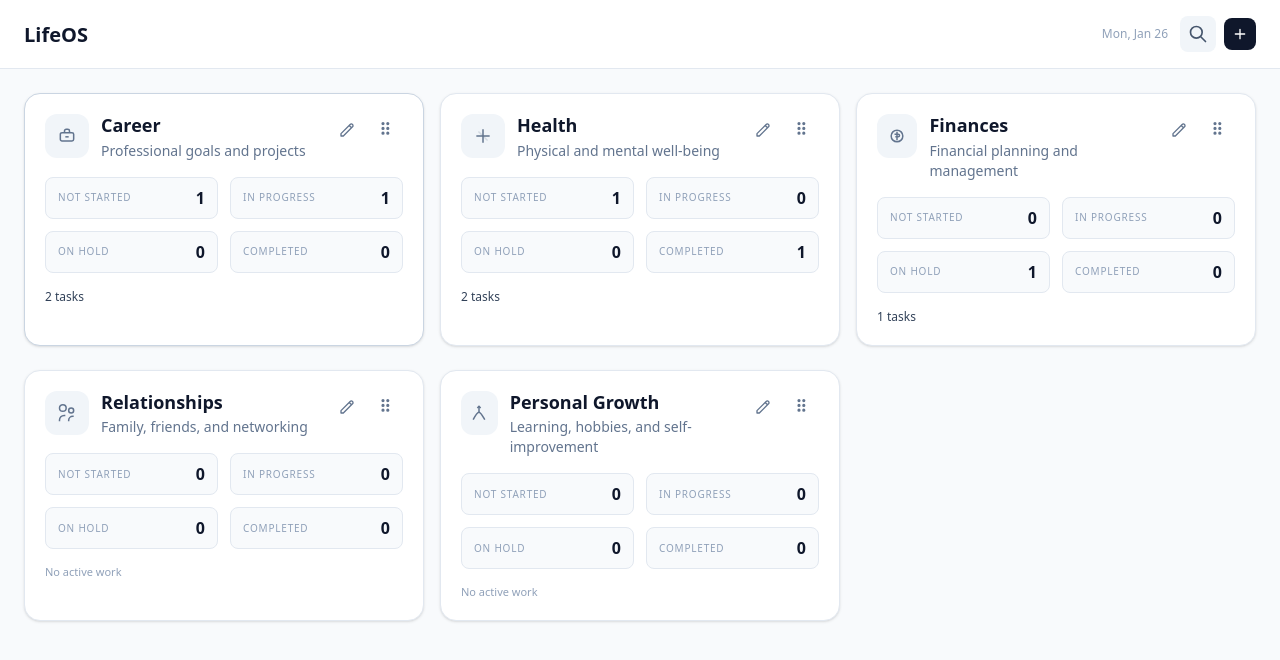
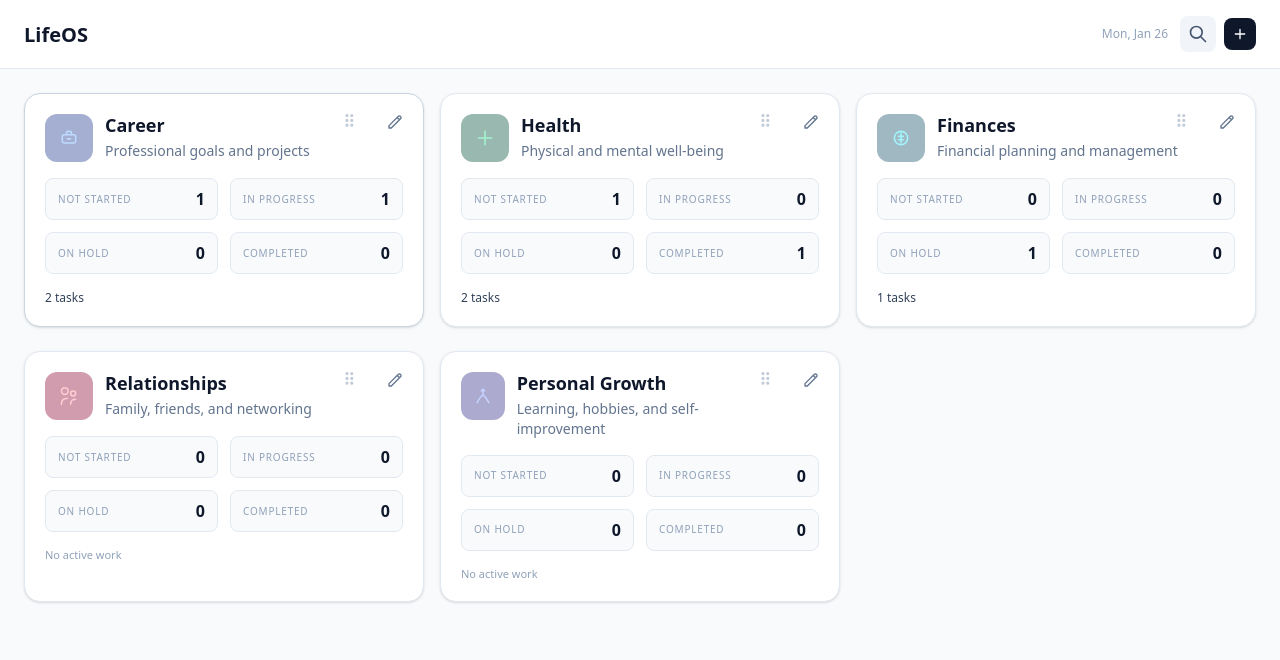
Before and after one commit to attarira/life-os, a Next.js app: page / in a window 1280 px wide. Shown: the top 660 px of the page. Built offline with nearby package versions, Linux system fonts and the light colour scheme.

Commit message:
more ui enhancements

```diff
--- a/src/components/Column.tsx
+++ b/src/components/Column.tsx
@@ -34,6 +34,7 @@ export function Column({ status, label, color, tasks }: ColumnProps) {
       parentId: currentParentId,
       title: trimmed,
       status,
+      priority: 'MEDIUM',
     });
 
     setNewTitle('');
--- a/src/components/HomeDashboard.tsx
+++ b/src/components/HomeDashboard.tsx
@@ -29,30 +29,30 @@ type AreaSnapshot = {
   dueSoon: boolean;
 };
 
-const LIFE_AREA_ICONS: Record<string, JSX.Element> = {
+const LIFE_AREA_ICONS: Record<string, React.JSX.Element> = {
   career: (
-    <svg className="w-5 h-5" viewBox="0 0 24 24" fill="none" stroke="currentColor" strokeWidth="1.8" aria-hidden="true">
+    <svg className="w-5 h-5" viewBox="0 0 24 24" fill="none" stroke="currentColor" strokeWidth="1.9" strokeLinecap="round" strokeLinejoin="round" aria-hidden="true">
       <rect x="4" y="8" width="16" height="10" rx="2" />
       <path d="M9 8V6a2 2 0 012-2h2a2 2 0 012 2v2" />
       <path d="M10 13h4" />
     </svg>
   ),
   health: (
-    <svg className="w-5 h-5" viewBox="0 0 24 24" fill="none" stroke="currentColor" strokeWidth="1.8" aria-hidden="true">
+    <svg className="w-5 h-5" viewBox="0 0 24 24" fill="none" stroke="currentColor" strokeWidth="1.9" strokeLinecap="round" strokeLinejoin="round" aria-hidden="true">
       <path d="M12 4v16" />
       <path d="M4 12h16" />
-      <path d="M6.5 6.5l11 11" opacity=".2" />
     </svg>
   ),
   finances: (
-    <svg className="w-5 h-5" viewBox="0 0 24 24" fill="none" stroke="currentColor" strokeWidth="1.8" aria-hidden="true">
-      <path d="M5 12a7 7 0 0014 0 7 7 0 10-14 0z" />
-      <path d="M12 7v10" />
-      <path d="M9 10h4.5a1.5 1.5 0 110 3H10" />
+    <svg className="w-5 h-5" viewBox="0 0 24 24" fill="none" stroke="currentColor" strokeWidth="1.9" strokeLinecap="round" strokeLinejoin="round" aria-hidden="true">
+      <circle cx="12" cy="12" r="8" />
+      <path d="M12 6v12" />
+      <path d="M9 10h6" />
+      <path d="M9 14h6" />
     </svg>
   ),
   relationships: (
-    <svg className="w-5 h-5" viewBox="0 0 24 24" fill="none" stroke="currentColor" strokeWidth="1.8" aria-hidden="true">
+    <svg className="w-5 h-5" viewBox="0 0 24 24" fill="none" stroke="currentColor" strokeWidth="1.9" strokeLinecap="round" strokeLinejoin="round" aria-hidden="true">
       <path d="M7 10a4 4 0 110-8 4 4 0 010 8z" />
       <path d="M17 12a3 3 0 110-6 3 3 0 010 6z" />
       <path d="M3 22v-1.5A5.5 5.5 0 018.5 15H10" />
@@ -60,13 +60,39 @@ const LIFE_AREA_ICONS: Record<string, JSX.Element> = {
     </svg>
   ),
   growth: (
-    <svg className="w-5 h-5" viewBox="0 0 24 24" fill="none" stroke="currentColor" strokeWidth="1.8" aria-hidden="true">
+    <svg className="w-5 h-5" viewBox="0 0 24 24" fill="none" stroke="currentColor" strokeWidth="1.9" strokeLinecap="round" strokeLinejoin="round" aria-hidden="true">
       <path d="M5 20c3-6 5-9 7-9s3 2 7 9" />
       <path d="M12 11V4" />
       <path d="M10 6l2-2 2 2" />
     </svg>
   ),
+  recreation: (
+    <svg className="w-5 h-5" viewBox="0 0 24 24" fill="none" stroke="currentColor" strokeWidth="1.9" strokeLinecap="round" strokeLinejoin="round" aria-hidden="true">
+      <path d="M5 19l7-14 7 14H5z" />
+      <path d="M9 15h6" />
+    </svg>
+  ),
 };
+
+const AREA_TONES: Record<string, { bg: string; text: string }> = {
+  career: { bg: 'bg-blue-900/40', text: 'text-blue-200' },
+  health: { bg: 'bg-emerald-900/40', text: 'text-emerald-200' },
+  finances: { bg: 'bg-cyan-900/40', text: 'text-cyan-200' },
+  relationships: { bg: 'bg-rose-900/40', text: 'text-rose-200' },
+  growth: { bg: 'bg-indigo-900/40', text: 'text-indigo-200' },
+  recreation: { bg: 'bg-amber-900/40', text: 'text-amber-200' },
+};
+
+function resolveAreaKey(id: string) {
+  const key = id.toLowerCase();
+  if (key.includes('health') || key.includes('well')) return 'health';
+  if (key.includes('finance') || key.includes('budget')) return 'finances';
+  if (key.includes('relation') || key.includes('family') || key.includes('social')) return 'relationships';
+  if (key.includes('career') || key.includes('work') || key.includes('job')) return 'career';
+  if (key.includes('grow') || key.includes('learn') || key.includes('personal')) return 'growth';
+  if (key.includes('recre') || key.includes('play') || key.includes('fun')) return 'recreation';
+  return id;
+}
 
 function isDueWithinThreeDays(task: Task): boolean {
   if (!task.dueDate || task.status === 'COMPLETED') return false;
@@ -102,25 +128,29 @@ function LifeAreaCard({
   muted?: boolean;
   isActive?: boolean;
 }) {
-  const icon = LIFE_AREA_ICONS[area.id] || (
+  const toneKey = resolveAreaKey(area.title || area.id || '');
+  const icon = LIFE_AREA_ICONS[toneKey] || (
     <svg className="w-5 h-5" viewBox="0 0 24 24" fill="none" stroke="currentColor" strokeWidth="1.6">
       <path d="M4 9h6V4H4v5zM14 9h6V4h-6v5zM4 20h6v-5H4v5zM14 20h6v-5h-6v5z" />
     </svg>
   );
+  const tone = AREA_TONES[toneKey] || { bg: 'bg-slate-800/70', text: 'text-slate-200' };
 
   return (
     <div
       ref={cardRef}
-      style={style}
       onClick={onOpen}
-      className={`group relative flex flex-col gap-4 bg-white dark:bg-slate-900 border border-slate-200 dark:border-slate-800 rounded-2xl p-5 text-left shadow-sm transition-all ${
+      className={`group relative overflow-hidden flex flex-col gap-4 bg-white dark:bg-slate-900 border border-slate-200 dark:border-slate-800 rounded-2xl p-5 text-left shadow-sm transition-all ${
         isDragging ? 'ring-2 ring-slate-300 dark:ring-slate-700 shadow-lg' : 'hover:shadow-md hover:-translate-y-0.5'
       } ${isActive ? 'border-slate-300 dark:border-slate-600 shadow-md' : ''} ${muted ? 'pointer-events-none' : 'cursor-pointer'}`}
+      style={{ ...(style || {}), ['--tile-pad' as string]: '12px' }}
     >
-      <div className="flex items-start justify-between gap-3">
+      <div className="flex items-start gap-3 relative" style={{ paddingRight: 'calc(var(--tile-pad) + 32px + 12px)' }}>
         <div className="flex items-start gap-3">
-          <div className="flex h-11 w-11 items-center justify-center rounded-xl bg-slate-100 dark:bg-slate-800 text-slate-500 dark:text-slate-400">
-            {icon}
+          <div
+            className={`flex h-12 w-12 items-center justify-center rounded-xl ${tone.bg} ${tone.text}`}
+          >
+            <span className="flex items-center justify-center leading-none">{icon}</span>
           </div>
         <div className="space-y-1">
             <div className="flex items-center gap-2">
@@ -141,34 +171,39 @@ function LifeAreaCard({
             ) : null}
           </div>
         </div>
-        <div className="flex items-center gap-2">
+      </div>
+
+      <div className="absolute flex items-center gap-3" style={{ top: 'var(--tile-pad)', right: 'var(--tile-pad)' }}>
+        {dragHandleProps && (
+          <button
+            ref={dragHandleProps.ref}
+            {...dragHandleProps.listeners}
+            {...dragHandleProps.attributes}
+            onClick={(e) => e.stopPropagation()}
+            className="h-8 w-8 rounded-lg text-slate-400 bg-transparent grid place-items-center transition-all duration-150 cursor-grab active:cursor-grabbing focus:outline-none focus:ring-1 focus:ring-white/30"
+            style={{ opacity: 0.55 }}
+            aria-label={`Reorder ${area.title}`}
+          >
+            <div className="h-full w-full rounded-lg hover:bg-white/5 dark:hover:bg-white/10 border border-transparent hover:border-white/10 grid place-items-center transition-colors duration-150">
+              <svg className="w-4 h-4" viewBox="0 0 20 20" fill="currentColor">
+                <path d="M7 2a2 2 0 11-4 0 2 2 0 014 0zM7 8a2 2 0 11-4 0 2 2 0 014 0zM7 14a2 2 0 11-4 0 2 2 0 014 0zM13 2a2 2 0 11-4 0 2 2 0 014 0zM13 8a2 2 0 11-4 0 2 2 0 014 0zM13 14a2 2 0 11-4 0 2 2 0 014 0z" />
+              </svg>
+            </div>
+          </button>
+        )}
         {onEdit && (
           <button
             onClick={(e) => {
                 e.stopPropagation();
                 onEdit();
               }}
-              className="p-2 rounded-lg text-slate-500 hover:text-slate-900 dark:text-slate-400 dark:hover:text-white hover:bg-slate-100 dark:hover:bg-slate-800"
+            className="h-8 w-8 rounded-lg text-slate-500 hover:text-slate-100 dark:text-slate-400 dark:hover:text-white bg-transparent hover:bg-white/5 dark:hover:bg-white/10 grid place-items-center transition-colors duration-150"
           >
             <svg className="w-4 h-4" viewBox="0 0 24 24" stroke="currentColor" strokeWidth="2" fill="none">
               <path strokeLinecap="round" strokeLinejoin="round" d="M15.232 5.232l3.536 3.536m-2.036-5.036a2.5 2.5 0 113.536 3.536L6.5 21.036H3v-3.572L16.732 3.732z" />
             </svg>
           </button>
         )}
-          {dragHandleProps && (
-            <button
-              ref={dragHandleProps.ref}
-              {...dragHandleProps.listeners}
-              {...dragHandleProps.attributes}
-              onClick={(e) => e.stopPropagation()}
-              className="h-8 w-8 rounded-lg text-slate-500 hover:text-slate-900 dark:text-slate-400 dark:hover:text-white hover:bg-slate-100 dark:hover:bg-slate-800 flex items-center justify-center"
-            >
-              <svg className="w-4 h-4" viewBox="0 0 20 20" fill="currentColor">
-                <path d="M7 2a2 2 0 11-4 0 2 2 0 014 0zM7 8a2 2 0 11-4 0 2 2 0 014 0zM7 14a2 2 0 11-4 0 2 2 0 014 0zM13 2a2 2 0 11-4 0 2 2 0 014 0zM13 8a2 2 0 11-4 0 2 2 0 014 0zM13 14a2 2 0 11-4 0 2 2 0 014 0z" />
-              </svg>
-            </button>
-          )}
-        </div>
       </div>
 
       <div className="grid grid-cols-2 gap-3">
@@ -189,7 +224,7 @@ function LifeAreaCard({
         ) : (
           <span className="font-medium text-slate-700 dark:text-slate-200">{total} tasks</span>
         )}
-        <div className="opacity-0 group-hover:opacity-100 transition-opacity text-[11px] text-slate-500 dark:text-slate-400 flex items-center gap-1">
+        <div className="opacity-0 group-hover:opacity-100 transition-opacity text-[11px] text-slate-500 dark:text-slate-400 flex items-center gap-1 pl-3">
           <svg className="w-3.5 h-3.5" viewBox="0 0 24 24" fill="none" stroke="currentColor" strokeWidth="1.8">
             <path strokeLinecap="round" strokeLinejoin="round" d="M9 5l7 7-7 7" />
           </svg>
@@ -259,20 +294,19 @@ export function HomeDashboard() {
 
   const areaSnapshots: AreaSnapshot[] = useMemo(() => {
     return lifeAreas.map(area => {
-      const subtreeIds = getSubtreeIds(tasks, area.id);
-      const areaTasks = tasks.filter(t => subtreeIds.includes(t.id) && t.id !== area.id);
+      const immediateTasks = tasks.filter(t => t.parentId === area.id);
 
       const statusCounts = COLUMNS.reduce((acc, col) => {
-        acc[col.status] = areaTasks.filter(t => t.status === col.status).length;
+        acc[col.status] = immediateTasks.filter(t => t.status === col.status).length;
         return acc;
       }, {} as Record<TaskStatus, number>);
 
-      const dueSoon = areaTasks.some(isDueWithinThreeDays);
+      const dueSoon = immediateTasks.some(isDueWithinThreeDays);
 
       return {
         area,
         statusCounts,
-        total: areaTasks.length,
+        total: immediateTasks.length,
         dueSoon,
       };
     });
--- a/src/components/TaskCard.tsx
+++ b/src/components/TaskCard.tsx
@@ -124,14 +124,14 @@ export function TaskCard({ task, isDragging, accentColor }: TaskCardProps) {
       {/* Drag handle */}
       <div
         {...listeners}
-        className="absolute left-0 top-0 bottom-0 w-6 flex items-center justify-center cursor-grab active:cursor-grabbing opacity-0 group-hover:opacity-100 transition-opacity z-10"
+        className="absolute top-1 right-1 flex items-center justify-center cursor-grab active:cursor-grabbing opacity-0 group-hover:opacity-100 hover:bg-slate-50 dark:hover:bg-slate-700 rounded p-0.5 transition-all z-10"
       >
-        <svg className="w-4 h-4 text-slate-400" fill="currentColor" viewBox="0 0 20 20">
+        <svg className="w-4 h-4 text-slate-400 hover:text-slate-600" fill="currentColor" viewBox="0 0 20 20">
           <path d="M7 2a2 2 0 11-4 0 2 2 0 014 0zM7 8a2 2 0 11-4 0 2 2 0 014 0zM7 14a2 2 0 11-4 0 2 2 0 014 0zM13 2a2 2 0 11-4 0 2 2 0 014 0zM13 8a2 2 0 11-4 0 2 2 0 014 0zM13 14a2 2 0 11-4 0 2 2 0 014 0z" />
         </svg>
       </div>
 
-      <div className="pl-1">
+      <div>
         {/* Title & Edit */}
         {isEditing ? (
           <input
```
Lines whose indentation alone changed are shown as unchanged.
